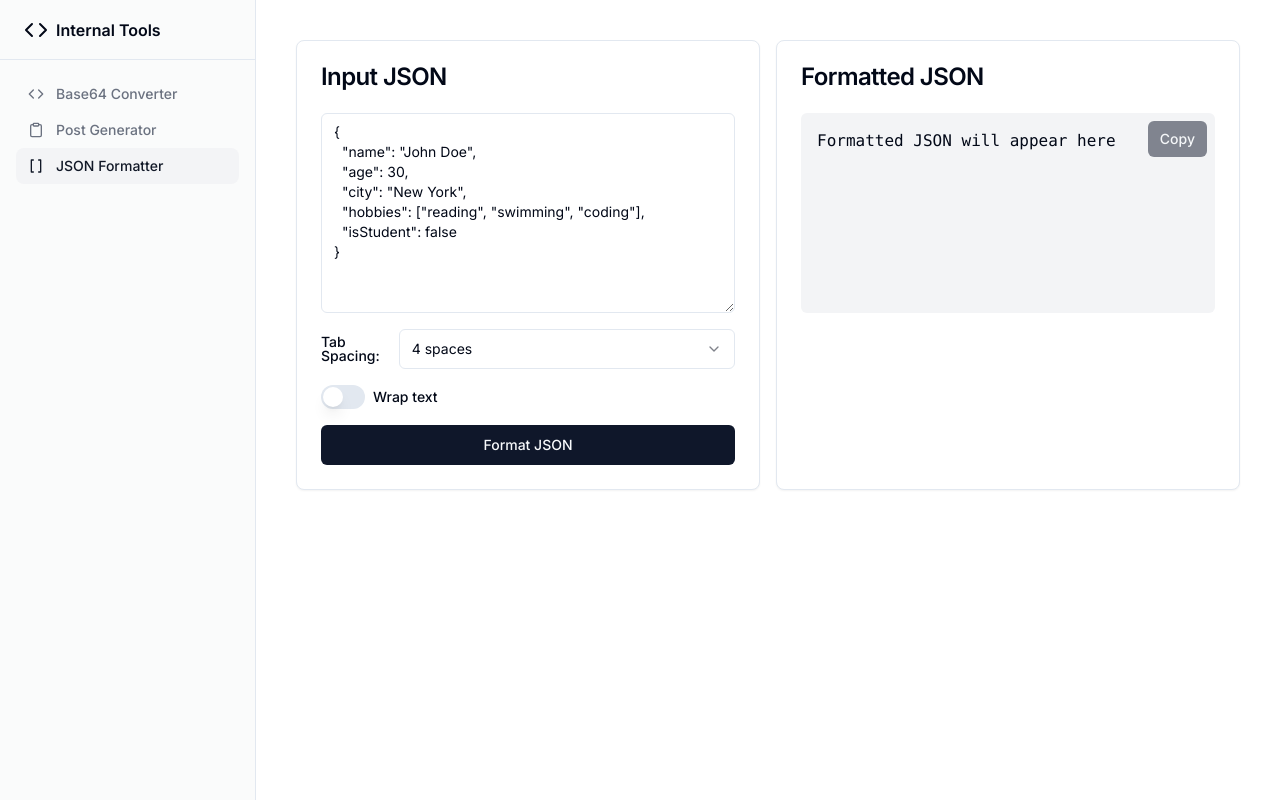
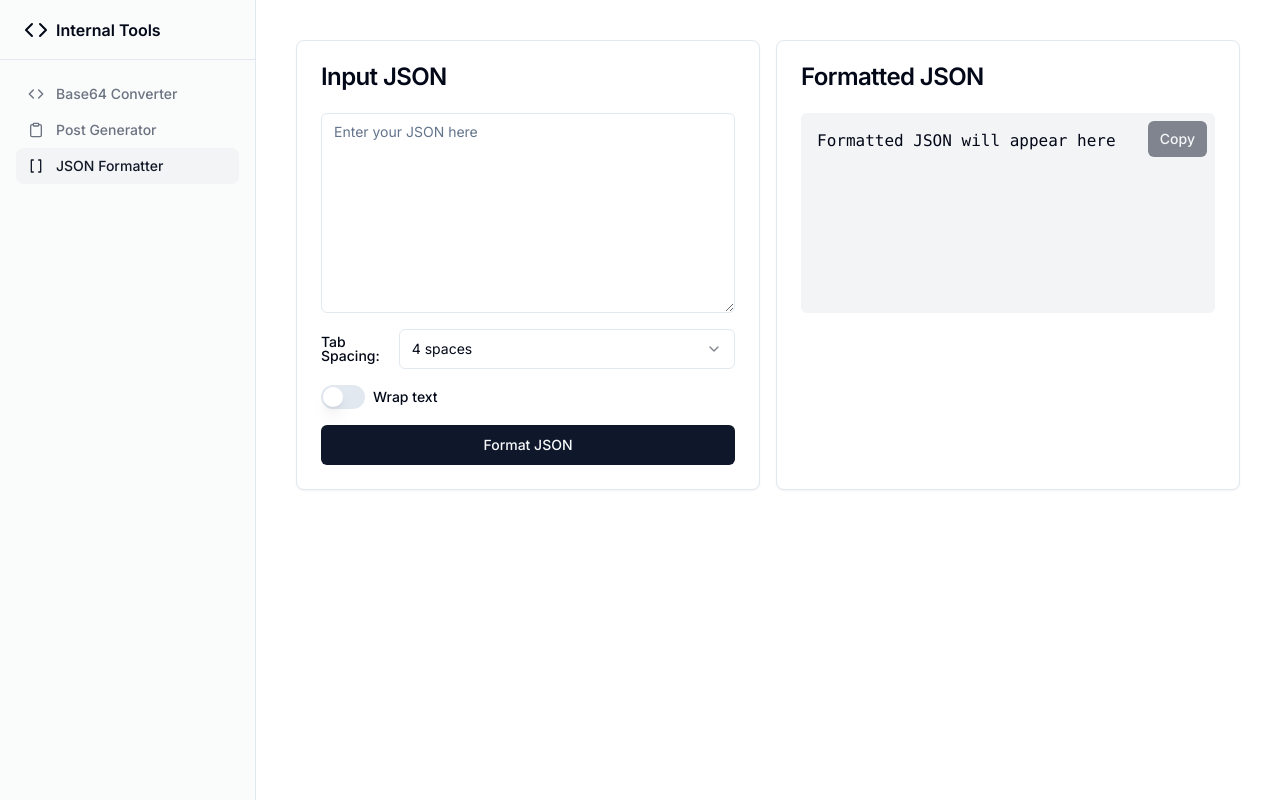
Before and after one commit to omarnazih/internal-tools, a Next.js app: page /json-formatter in a window 1280 px wide. Built offline with nearby package versions, Linux system fonts and the light colour scheme.

Commit message:
remove default json

```diff
--- a/app/json-formatter/page.tsx
+++ b/app/json-formatter/page.tsx
@@ -10,13 +10,7 @@ import { Switch } from "@/components/ui/switch"
 import { Label } from "@/components/ui/label"
 
 const JsonFormatter: React.FC = () => {
-  const [inputJson, setInputJson] = useState(`{
-  "name": "John Doe",
-  "age": 30,
-  "city": "New York",
-  "hobbies": ["reading", "swimming", "coding"],
-  "isStudent": false
-}`);
+  const [inputJson, setInputJson] = useState(``);
   const [formattedJson, setFormattedJson] = useState('');
   const [tabSpacing, setTabSpacing] = useState('4');
   const [wrap, setWrap] = useState(false);
```
